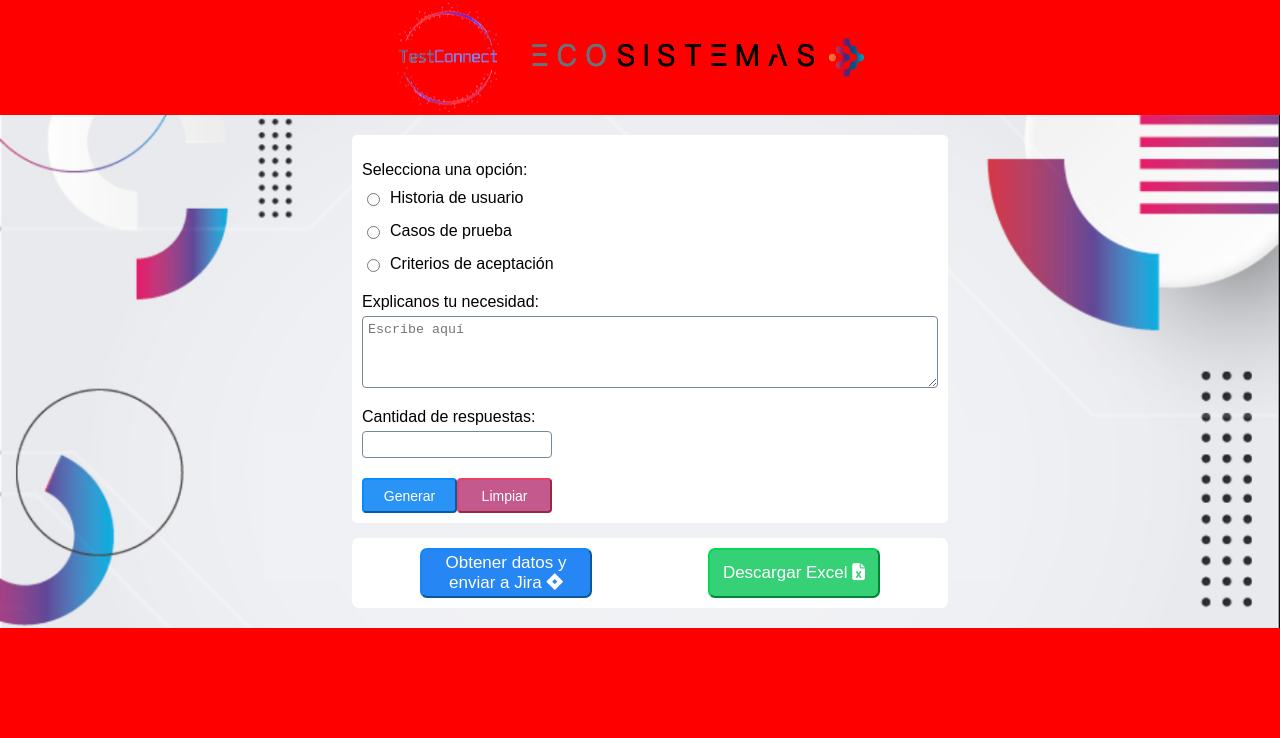
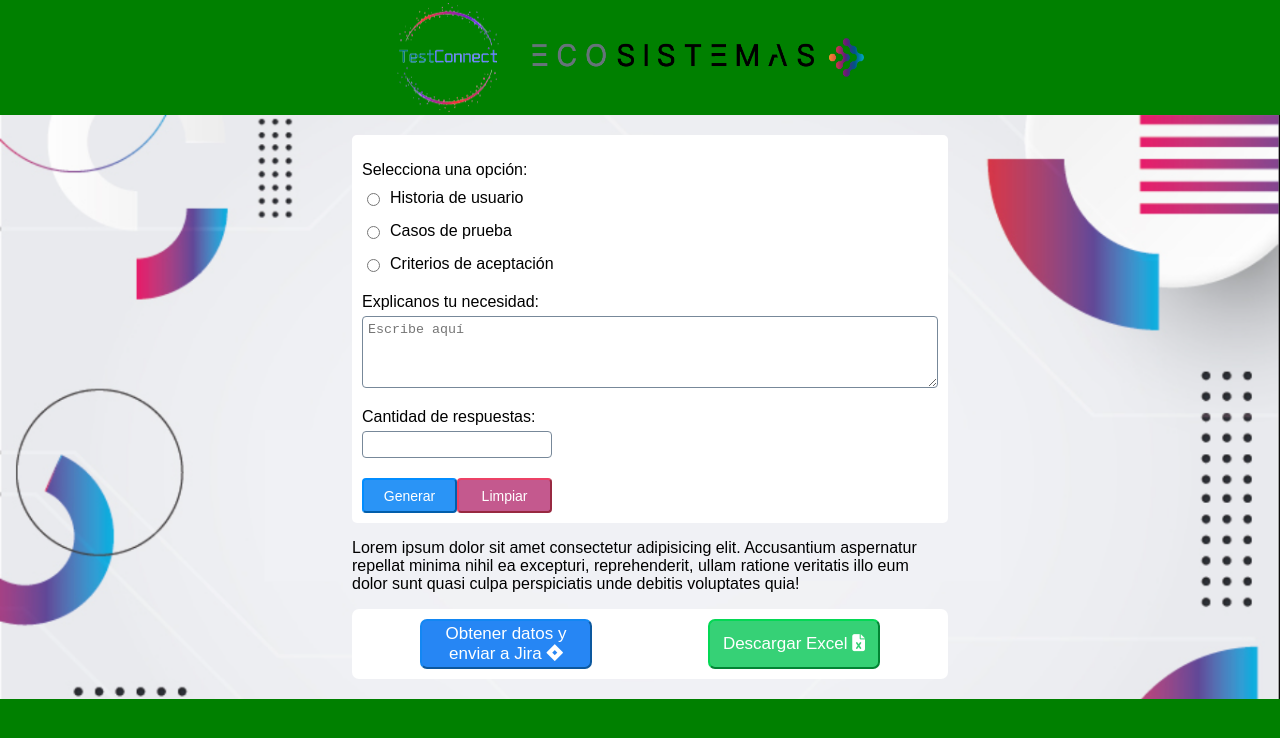
Before and after one commit to LeonardoColodro/ProyectoFormBoceto, a plain HTML site: page index.html in a window 1280 px wide. Drawn offline with Linux system fonts and the light colour scheme.

Commit message:
Commit: Fondo verde y Lorem

```diff
--- a/index.html
+++ b/index.html
@@ -53,6 +53,7 @@
             <button type="button" class="btn btn-secondary BtnLimpiar" onclick="limpiarFormulario()">Limpiar</button>
           </div>
       </form>
+      <p>Lorem ipsum dolor sit amet consectetur adipisicing elit. Accusantium aspernatur repellat minima nihil ea excepturi, reprehenderit, ullam ratione veritatis illo eum dolor sunt quasi culpa perspiciatis unde debitis voluptates quia!</p>
       <div class="container-buttons">
         <button class="BtnJira">Obtener datos y enviar a Jira <i class="fa-brands fa-jira"></i></button>
         <button class="BtnExcel">Descargar Excel <i class="fa-solid fa-file-excel"></i></button>
--- a/style.css
+++ b/style.css
@@ -1,7 +1,7 @@
 body {
     font-family: Arial, sans-serif;
     margin: 0;
-    background-color: red;
+    background-color: green;
   }
 
 
```
